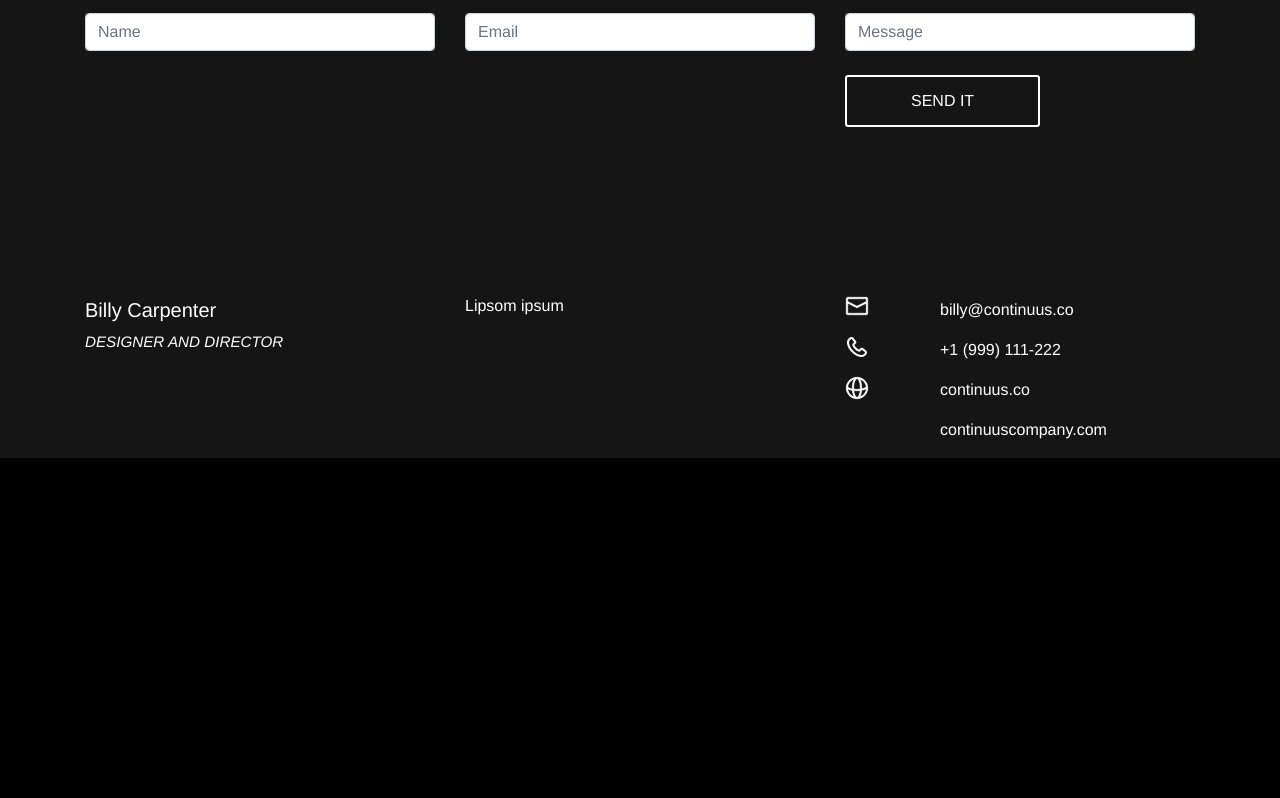
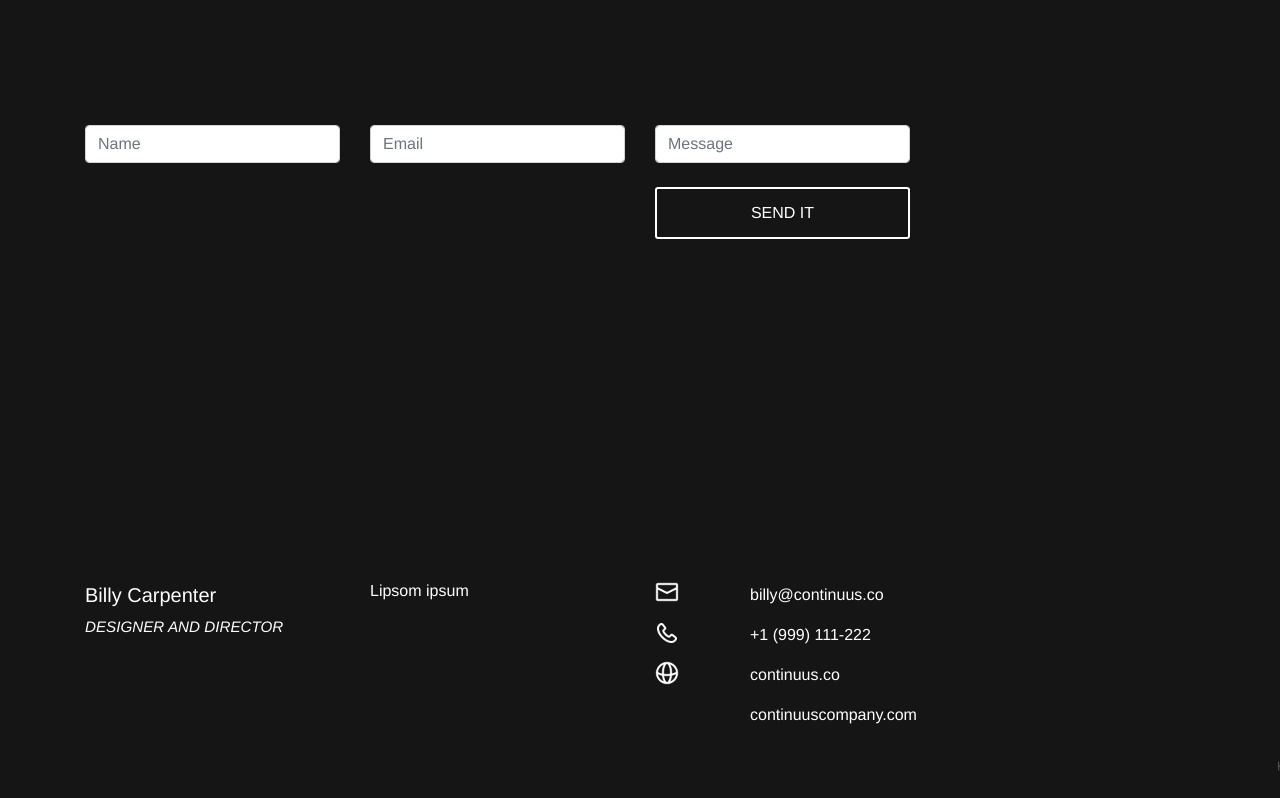
Before and after one commit to ttiimmaacc/continuus, a Vue app: page / in a window 1280 px wide. Shown: the part 4762-5560 px from the top of the page. Before the commit the page ends 5220 px from the top, so only its background shows below. Built offline with nearby package versions, Linux system fonts and the light colour scheme.

Commit message:
add spacing and vertical footer

```diff
--- a/src/assets/scss/custom.scss
+++ b/src/assets/scss/custom.scss
@@ -7,7 +7,8 @@ $theme-colors: (
   "white":white,
   "sub":#b5b5b5,
   "dark":white,
-  "contact": #151515
+  "contact": #151515,
+  "footer":#4F4F4F
 );
 // Components
 //
--- a/src/components/Contact.vue
+++ b/src/components/Contact.vue
@@ -1,18 +1,18 @@
 <template>
   <!-- TITLE -->
-  <b-container fluid class="bg-contact">
+  <b-container fluid class="bg-contact ">
     <b-container class="">
     <b-row class="text-white text-left">
       <b-col cols="12" md="7" class="mt-50">
-        <h2 class="font-italic mt-1">GET IN TOUCH</h2>
+        <h2 class="font-italic mt-1 mb-7">GET IN TOUCH</h2>
       </b-col>
     </b-row>
 
     <!-- CONTACT FORM -->
-    <div id="contact-form">
+    <div id="contact-form" class="mb-50">
  <b-form>
     <b-row class="text-white text-left">
-      <b-col cols="12" md="4">
+      <b-col cols="12" md="3">
         <div role="group">
         <label class="sr-only" for="form-input-name">Name</label>
         <b-form-input
@@ -23,11 +23,10 @@
         trim
         required>
         </b-form-input>
-
       </div>
     </b-col>
 
-      <b-col cols="12" md="4">
+      <b-col cols="12" md="3">
         <div role="group">
         <label class="sr-only" for="form-input-email">Email</label>
         <b-form-input
@@ -42,7 +41,7 @@
     </div>
     </b-col>
 
-      <b-col cols="12" md="4">
+      <b-col cols="12" md="3">
         <div role="group">
         <label class="sr-only" for="form-input-message">Message</label>
         <b-form-input
@@ -57,22 +56,22 @@
     </b-row>
 
     <b-row class="text-white text-left">
-      <b-col cols="12" md="4"></b-col>
-      <b-col cols="12" md="4"></b-col>
-      <b-col cols="12" md="4">
-        <b-button class="mt-4" variant="outline-white">SEND IT</b-button>
+      <b-col cols="12" md="3"></b-col>
+      <b-col cols="12" md="3"></b-col>
+      <b-col cols="12" md="3">
+        <b-button class="mt-4 w-100" variant="outline-white">SEND IT</b-button>
       </b-col>
     </b-row>
     </b-form>
   </div>
 
    <!-- CONTACT DETAILS -->
-    <b-row class="mt-50 text-white text-left">
-      <b-col cols="12" md="4">
+    <b-row class="mt-50 text-white text-left ">
+      <b-col cols="12" md="3">
         <h5 class="mt-1">Billy Carpenter</h5>
         <p class="font-italic mt-1"><small>DESIGNER AND DIRECTOR</small></p>
       </b-col>
-      <b-col cols="12" md="4">
+      <b-col cols="12" md="3">
         <p>Lipsom ipsum</p>
       </b-col>
       <b-col cols="12" md="1">
@@ -86,12 +85,33 @@
         <p class="mt-1">continuus.co</p>
         <p class="mt-01">continuuscompany.com</p>
       </b-col>
+      <b-col class="margin-bottom" cols="12" md="12">
+      </b-col>
     </b-row>
+    <b-row class="verticaltext"><b-col><img left height="18px" alt="logo" src="~@/assets/footer-logo.png"><small></small><b-link class="ml-4" href="#foo" >Privacy</b-link><b-link class="ml-2" href="#foo">Terms</b-link></b-col></b-row>
   </b-container>
   </b-container>
 </template>
+
 <style>
 .mt-01{margin-top:-5;}
+.verticaltext {
+     transform: rotate(-90deg);
+     left: 58%;
+     bottom: 170px;
+     position: relative;
+     clear:both;
+ }
+ .verticaltext a{
+      color: #4F4F4F!important;
+  }
+  .margin-bottom{
+    margin-bottom: 25%;
+  }
+  .mb-7{margin-bottom:7.5rem;}
+  .mb-50{
+    margin-bottom:340px;
+  }
 
 </style>
 <script>
--- a/src/components/Jumbotron.vue
+++ b/src/components/Jumbotron.vue
@@ -51,5 +51,6 @@
 }
 .mt-6{margin-top:5rem;}
 
+
 /* .img-container{overflow: hidden;} */
 </style>
```
Also changed, not shown: src/assets/footer-logo.png (added).
